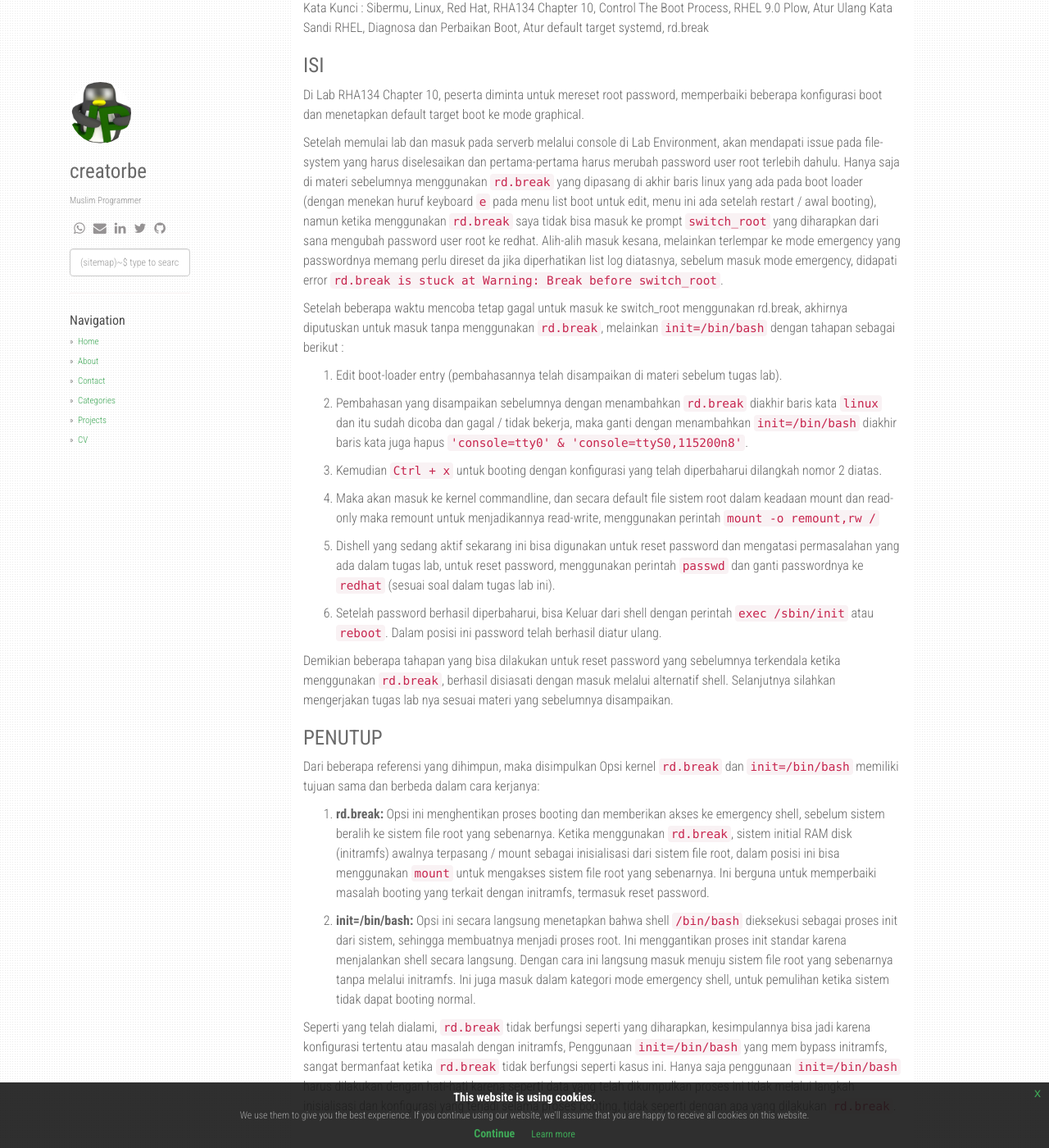
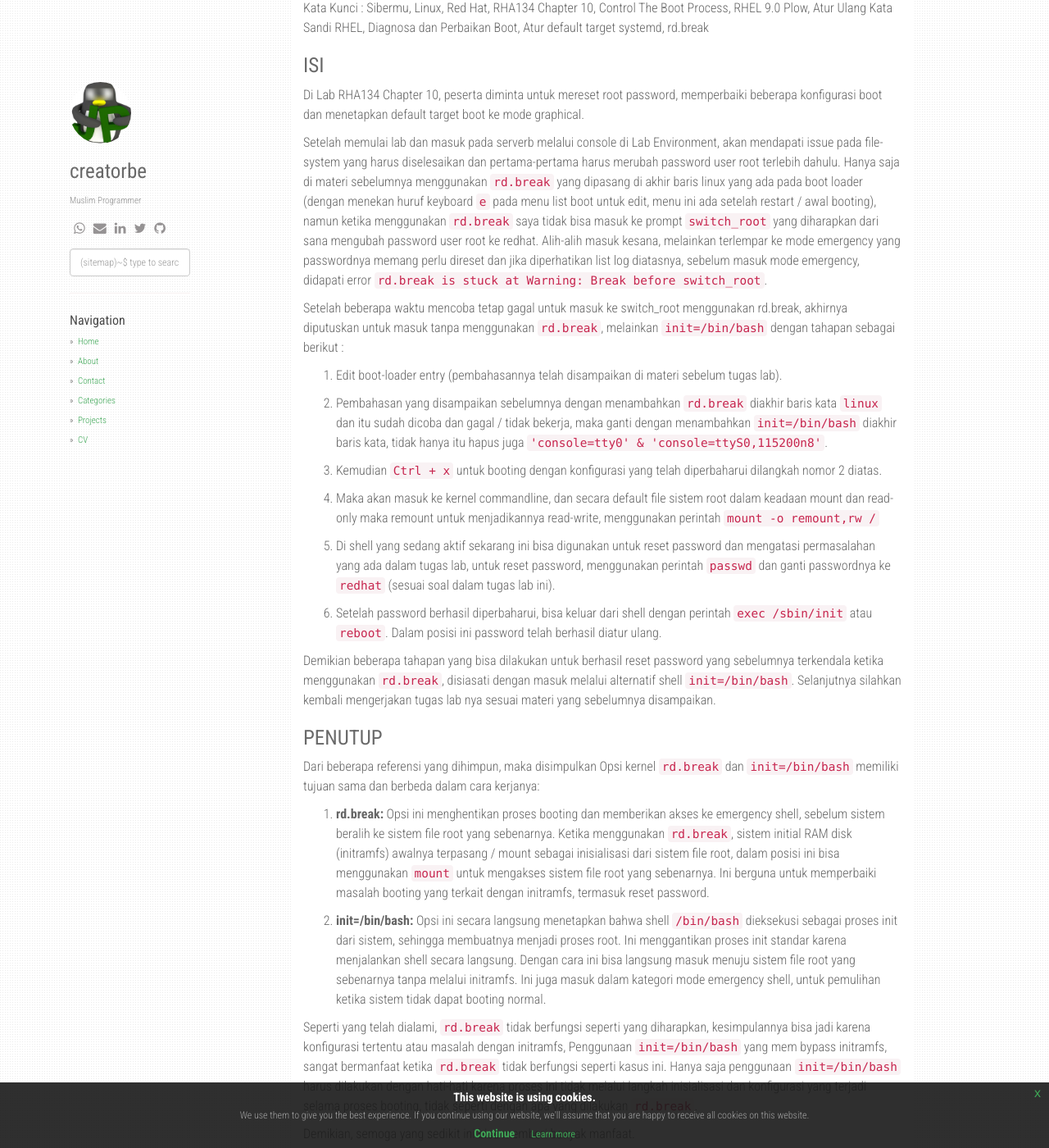
Before and after one commit to creatorbe/creatorbe.github.io, a Jekyll site: the page built from _posts/2023-10-07-RH134-rd-break-is-stuck-before-switch_root.md, in a window 1280 px wide and 1400 px high, scrolled down 710 px. Shown: the whole window at 82% size. Built offline with Jekyll 4.4.1, drawn with Linux system fonts in a browser that asks for light colours; nearby versions of some CDN libraries; comment, search, counter and statistics services are not loaded.

Commit message:
Solving rd.break is stuck at Warning: Break before switch_root rhel 9.0 plow

```diff
--- a/_posts/2023-10-07-RH134-rd-break-is-stuck-before-switch_root.md
+++ b/_posts/2023-10-07-RH134-rd-break-is-stuck-before-switch_root.md
@@ -33,23 +33,23 @@
 
 Di Lab RHA134 Chapter 10, peserta diminta untuk mereset root password, memperbaiki beberapa konfigurasi boot dan menetapkan default target boot ke mode graphical.
 
-Setelah memulai lab dan masuk pada serverb melalui console di Lab Environment, akan mendapati issue pada file-system yang harus diselesaikan dan pertama-pertama harus merubah password user root terlebih dahulu. Hanya saja di materi sebelumnya menggunakan `rd.break` yang dipasang di akhir baris linux yang ada pada boot loader (dengan menekan huruf keyboard `e` pada menu list boot untuk edit, menu ini ada setelah restart / awal booting), namun ketika menggunakan `rd.break` saya tidak bisa masuk ke prompt `switch_root` yang diharapkan dari sana mengubah password user root ke redhat. Alih-alih masuk kesana, melainkan terlempar ke mode emergency yang passwordnya memang perlu direset da jika diperhatikan list log diatasnya, sebelum masuk mode emergency, didapati error `rd.break is stuck at Warning: Break before switch_root`.
+Setelah memulai lab dan masuk pada serverb melalui console di Lab Environment, akan mendapati issue pada file-system yang harus diselesaikan dan pertama-pertama harus merubah password user root terlebih dahulu. Hanya saja di materi sebelumnya menggunakan `rd.break` yang dipasang di akhir baris linux yang ada pada boot loader (dengan menekan huruf keyboard `e` pada menu list boot untuk edit, menu ini ada setelah restart / awal booting), namun ketika menggunakan `rd.break` saya tidak bisa masuk ke prompt `switch_root` yang diharapkan dari sana mengubah password user root ke redhat. Alih-alih masuk kesana, melainkan terlempar ke mode emergency yang passwordnya memang perlu direset dan jika diperhatikan list log diatasnya, sebelum masuk mode emergency, didapati error `rd.break is stuck at Warning: Break before switch_root`.
 
 Setelah beberapa waktu mencoba tetap gagal untuk masuk ke switch_root menggunakan rd.break, akhirnya diputuskan untuk masuk tanpa menggunakan `rd.break`, melainkan `init=/bin/bash` dengan tahapan sebagai berikut :
 
 1. Edit boot-loader entry (pembahasannya telah disampaikan di materi sebelum tugas lab).
 
-2. Pembahasan yang disampaikan sebelumnya dengan menambahkan `rd.break` diakhir baris kata `linux` dan itu sudah dicoba dan gagal / tidak bekerja, maka ganti dengan menambahkan `init=/bin/bash` diakhir baris kata juga hapus `'console=tty0' & 'console=ttyS0,115200n8'`.
+2. Pembahasan yang disampaikan sebelumnya dengan menambahkan `rd.break` diakhir baris kata `linux` dan itu sudah dicoba dan gagal / tidak bekerja, maka ganti dengan menambahkan `init=/bin/bash` diakhir baris kata, tidak hanya itu hapus juga `'console=tty0' & 'console=ttyS0,115200n8'`.
 
 3. Kemudian `Ctrl + x` untuk booting dengan konfigurasi yang telah diperbaharui dilangkah nomor 2 diatas.
 
 4. Maka akan masuk ke kernel commandline, dan secara default file sistem root dalam keadaan mount dan read-only maka remount untuk menjadikannya read-write, menggunakan perintah `mount -o remount,rw /`
 
-5. Dishell yang sedang aktif sekarang ini bisa digunakan untuk reset password dan mengatasi permasalahan yang ada dalam tugas lab, untuk reset password, menggunakan perintah `passwd` dan ganti passwordnya ke `redhat` (sesuai soal dalam tugas lab ini).
+5. Di shell yang sedang aktif sekarang ini bisa digunakan untuk reset password dan mengatasi permasalahan yang ada dalam tugas lab, untuk reset password, menggunakan perintah `passwd` dan ganti passwordnya ke `redhat` (sesuai soal dalam tugas lab ini).
 
-6. Setelah password berhasil diperbaharui, bisa Keluar dari shell dengan perintah `exec /sbin/init` atau `reboot`. Dalam posisi ini password telah berhasil diatur ulang.
+6. Setelah password berhasil diperbaharui, bisa keluar dari shell dengan perintah `exec /sbin/init` atau `reboot`. Dalam posisi ini password telah berhasil diatur ulang.
 
-Demikian beberapa tahapan yang bisa dilakukan untuk reset password yang sebelumnya terkendala ketika menggunakan `rd.break`, berhasil disiasati dengan masuk melalui alternatif shell. Selanjutnya silahkan mengerjakan tugas lab nya sesuai materi yang sebelumnya disampaikan.
+Demikian beberapa tahapan yang bisa dilakukan untuk berhasil reset password yang sebelumnya terkendala ketika menggunakan `rd.break`, disiasati dengan masuk melalui alternatif shell `init=/bin/bash`. Selanjutnya silahkan kembali mengerjakan tugas lab nya sesuai materi yang sebelumnya disampaikan.
 
 
 # PENUTUP
@@ -58,9 +58,11 @@
 
 1. **rd.break:** Opsi ini menghentikan proses booting dan memberikan akses ke emergency shell, sebelum sistem beralih ke sistem file root yang sebenarnya. Ketika menggunakan `rd.break`, sistem initial RAM disk (initramfs) awalnya terpasang / mount sebagai inisialisasi dari sistem file root, dalam posisi ini bisa menggunakan `mount` untuk mengakses sistem file root yang sebenarnya. Ini berguna untuk memperbaiki masalah booting yang terkait dengan initramfs, termasuk reset password.
 
-2. **init=/bin/bash:** Opsi ini secara langsung menetapkan bahwa shell `/bin/bash` dieksekusi sebagai proses init dari sistem, sehingga membuatnya menjadi proses root. Ini menggantikan proses init standar karena menjalankan shell secara langsung. Dengan cara ini langsung masuk menuju sistem file root yang sebenarnya tanpa melalui initramfs. Ini juga masuk dalam kategori mode emergency shell, untuk pemulihan ketika sistem tidak dapat booting normal.
+2. **init=/bin/bash:** Opsi ini secara langsung menetapkan bahwa shell `/bin/bash` dieksekusi sebagai proses init dari sistem, sehingga membuatnya menjadi proses root. Ini menggantikan proses init standar karena menjalankan shell secara langsung. Dengan cara ini bisa langsung masuk menuju sistem file root yang sebenarnya tanpa melalui initramfs. Ini juga masuk dalam kategori mode emergency shell, untuk pemulihan ketika sistem tidak dapat booting normal.
 
-Seperti yang telah dialami, `rd.break` tidak berfungsi seperti yang diharapkan, kesimpulannya bisa jadi karena konfigurasi tertentu atau masalah dengan initramfs, Penggunaan `init=/bin/bash` yang mem bypass initramfs, sangat bermanfaat ketika `rd.break` tidak berfungsi seperti kasus ini. Hanya saja penggunaan `init=/bin/bash` harus dilakukan dengan hati-hati karena seperti data yang telah dikumpulkan proses ini tidak melalui langkah inisialisasi dan konfigurasi yang terjadi selama proses booting, tidak seperti dengan apa yang dilakukan `rd.break`.
+Seperti yang telah dialami, `rd.break` tidak berfungsi seperti yang diharapkan, kesimpulannya bisa jadi karena konfigurasi tertentu atau masalah dengan initramfs, Penggunaan `init=/bin/bash` yang mem bypass initramfs, sangat bermanfaat ketika `rd.break` tidak berfungsi seperti kasus ini. Hanya saja penggunaan `init=/bin/bash` harus dilakukan dengan hati-hati karena proses ini tidak melalui langkah inisialisasi dan konfigurasi yang terjadi selama proses booting, tidak seperti dengan apa yang dilakukan `rd.break`.
+
+Demikian, semoga yang sedikit ini bisa memberi banyak manfaat.
 
 <br/>
 
```
